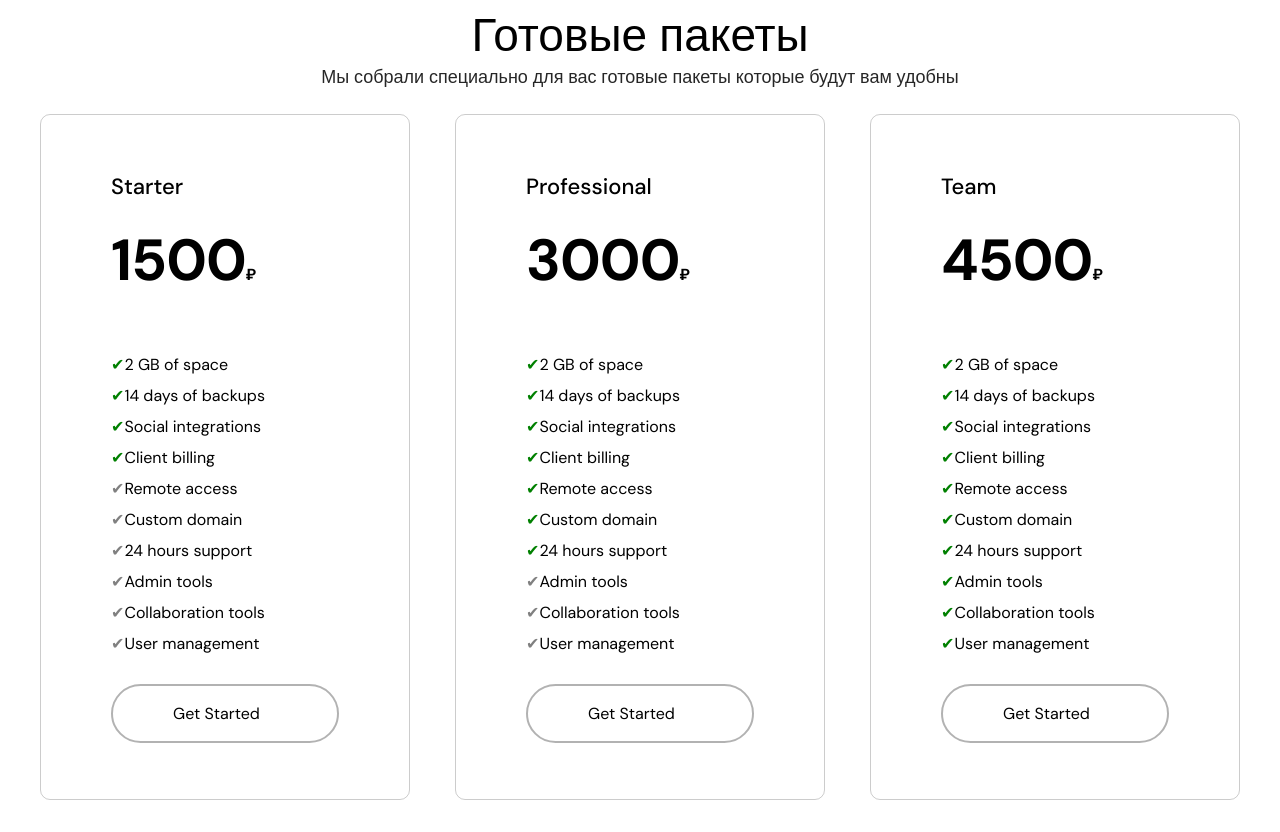
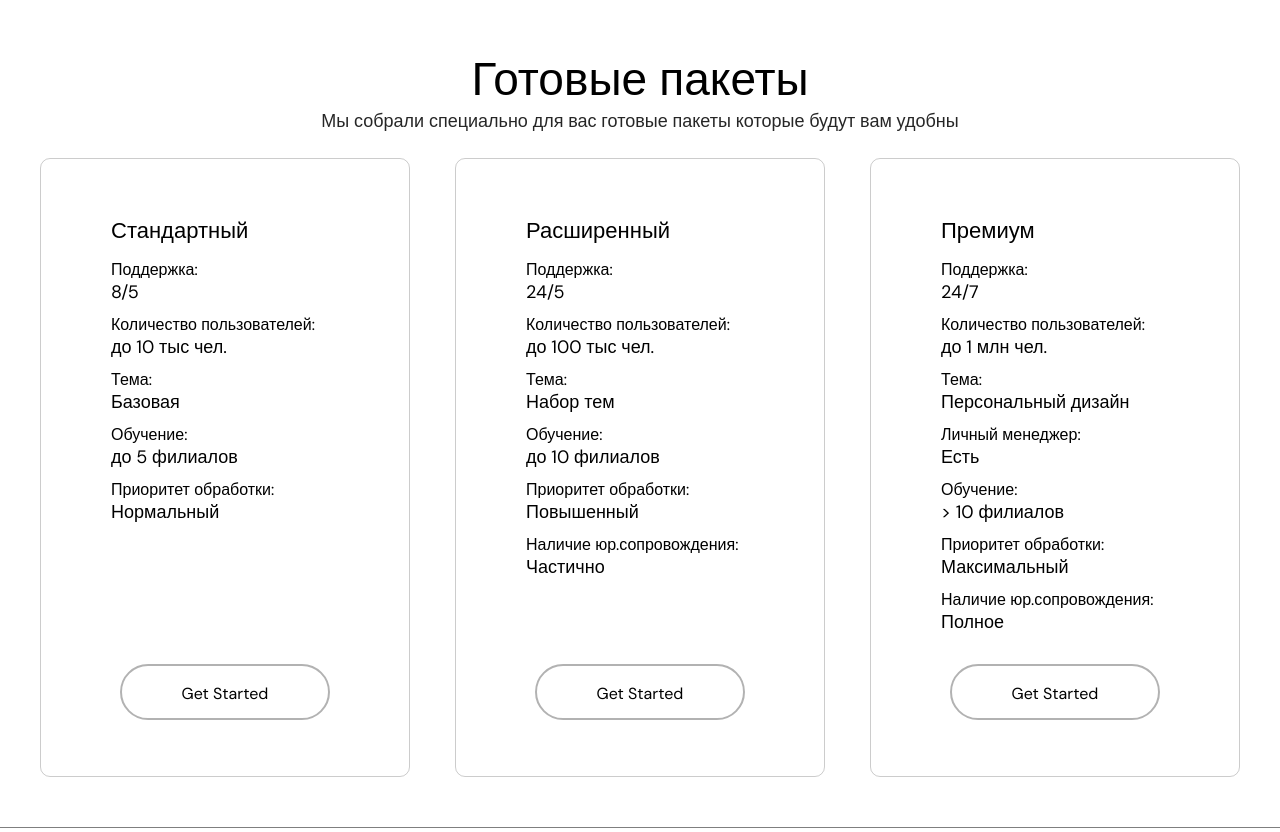
Before and after one commit to skr1pmen/AutoDebt, a plain HTML site: page index.html in a window 1280 px wide. Shown: the part 2831-3663 px from the top of the page. Drawn offline with Linux system fonts and the light colour scheme.

Commit message:
bug fixed

```diff
--- a/assets/css/style.css
+++ b/assets/css/style.css
@@ -306,6 +306,9 @@ nav{
     transform: translate(15%, 0);
     opacity: 0;
     transition: .6s linear;
+    display: grid;
+    grid-template-areas: "text""btn";
+    grid-template-rows: auto 86px;
 }
 .package.active{
     transform: translate(0, 0);
@@ -317,14 +320,12 @@ ul{
     display: flex;
     gap: 10px;
     flex-direction: column;
+    grid-area: text;
 }
-.check:before{
-    content: '✔';
-    color: green;
-}
-li:before{
-    content: '✔';
-    color: gray;
+li span{
+    display: flex;
+    justify-content: start;
+    font-size: 18px;
 }
 .package_text{
     display: flex;
@@ -332,6 +333,7 @@ li:before{
     justify-content: start;
     align-items: start;
     flex-direction: column;
+    grid-area: text;
 }
 .package_title{
     color: #000;
@@ -341,19 +343,6 @@ li:before{
     font-weight: 500;
     line-height: 32px;
 }
-.package_price{
-    color: #000;
-    text-align: center;
-    font-family: "DM Sans", sans-serif;
-    font-size: 58px;
-    font-style: normal;
-    font-weight: 700;
-    line-height: 70px;
-    letter-spacing: -1px;
-}
-.package_price span{
-    font-size: 16px;
-}
 .package_btn{
     display: block;
     padding: 17px 60px;
@@ -361,6 +350,7 @@ li:before{
     border-radius: 100px;
     border: 2px solid rgba(0, 0, 0, 0.3);
     cursor: pointer;
+    grid-area: btn;
 }
 footer{
     margin-top: 50px;
--- a/index.html
+++ b/index.html
@@ -52,18 +52,23 @@
                 </div>
                 <div class="question_block animItems animStop">
                     <div class="number">02</div>
-                    <div class="question">Текст вопроса</div>
-                    <div class="answer">Lorem ipsum dolor sit amet, consectetur adipisicing elit. Consectetur consequatur earum exercitationem magnam quasi quos.</div>
+                    <div class="question">Вы помогаете взыскать долги законным способом?</div>
+                    <div class="answer">Да. Наша система помогает взыскать деньгитолько законным способом. С помощью оптимизации работы с  судебными приставами.</div>
                 </div>
                 <div class="question_block animItems animStop">
                     <div class="number">03</div>
-                    <div class="question">Lorem ipsum.</div>
-                    <div class="answer">Lorem ipsum dolor sit amet, consectetur adipisicing elit. Blanditiis esse eveniet magnam nesciunt! Aspernatur aut blanditiis dolores ducimus eius inventore nisi recusandae repellat sed totam?</div>
+                    <div class="question">Вы коллекторы?</div>
+                    <div class="answer">Нет, мы не коллекторы. :) Мы IT.</div>
                 </div>
                 <div class="question_block animItems animStop">
                     <div class="number">04</div>
-                    <div class="question">Lorem ipsum dolor sit amet, consectetur adipisicing.</div>
-                    <div class="answer">Lorem ipsum dolor sit amet, consectetur adipisicing elit. Blanditiis esse eveniet magnam nesciunt! Aspernatur aut blanditiis dolores ducimus eius inventore nisi recusandae repellat sed totam?</div>
+                    <div class="question">Вы обучаете работе с вашей программой?</div>
+                    <div class="answer">Да, конечно. Группа наших специалистов будет выезжать к вам на объект и обучать ваших сотрудников.</div>
+                </div>
+                <div class="question_block animItems animStop">
+                    <div class="number">05</div>
+                    <div class="question">Как быстро окупается?</div>
+                    <div class="answer">Зависит от количества ваших должников.</div>
                 </div>
             </div>
         </div>
@@ -117,58 +122,43 @@
             <div class="packages">
                 <div class="package animItems animStop">
                     <div class="package_text">
-                        <div class="package_title">Starter</div>
-                        <div class="package_price">1500<span>₽</span></div>
+                        <div class="package_title">Стандартный</div>
                     </div>
                     <ul>
-                        <li class="check">2 GB of space</li>
-                        <li class="check">14 days of backups</li>
-                        <li class="check">Social integrations</li>
-                        <li class="check">Client billing</li>
-                        <li>Remote access</li>
-                        <li>Custom domain</li>
-                        <li>24 hours support</li>
-                        <li>Admin tools</li>
-                        <li>Collaboration tools</li>
-                        <li>User management</li>
+                        <li>Поддержка: <span>8/5</span></li>
+                        <li>Количество пользователей: <span>до 10 тыс чел.</span></li>
+                        <li>Тема: <span>Базовая</span></li>
+                        <li>Обучение: <span>до 5 филиалов</span></li>
+                        <li>Приоритет обработки: <span>Нормальный</span></li>
                     </ul>
                     <a href="" class="package_btn">Get Started</a>
                 </div>
                 <div class="package animItems animStop">
                     <div class="package_text">
-                        <div class="package_title">Professional</div>
-                        <div class="package_price">3000<span>₽</span></div>
+                        <div class="package_title">Расширенный</div>
                     </div>
                     <ul>
-                        <li class="check">2 GB of space</li>
-                        <li class="check">14 days of backups</li>
-                        <li class="check">Social integrations</li>
-                        <li class="check">Client billing</li>
-                        <li class="check">Remote access</li>
-                        <li class="check">Custom domain</li>
-                        <li class="check">24 hours support</li>
-                        <li>Admin tools</li>
-                        <li>Collaboration tools</li>
-                        <li>User management</li>
+                        <li>Поддержка: <span>24/5</span></li>
+                        <li>Количество пользователей: <span>до 100 тыс чел.</span></li>
+                        <li>Тема: <span>Набор тем</span></li>
+                        <li>Обучение: <span>до 10 филиалов</span></li>
+                        <li>Приоритет обработки: <span>Повышенный</span></li>
+                        <li>Наличие юр.сопровождения: <span>Частично</span></li>
                     </ul>
                     <a href="" class="package_btn">Get Started</a>
                 </div>
                 <div class="package animItems animStop">
                     <div class="package_text">
-                        <div class="package_title">Team</div>
-                        <div class="package_price">4500<span>₽</span></div>
+                        <div class="package_title">Премиум</div>
                     </div>
                     <ul>
-                        <li class="check">2 GB of space</li>
-                        <li class="check">14 days of backups</li>
-                        <li class="check">Social integrations</li>
-                        <li class="check">Client billing</li>
-                        <li class="check">Remote access</li>
-                        <li class="check">Custom domain</li>
-                        <li class="check">24 hours support</li>
-                        <li class="check">Admin tools</li>
-                        <li class="check">Collaboration tools</li>
-                        <li class="check">User management</li>
+                        <li>Поддержка: <span>24/7</span></li>
+                        <li>Количество пользователей: <span>до 1 млн чел.</span></li>
+                        <li>Тема: <span>Персональный дизайн</span></li>
+                        <li>Личный менеджер: <span>Есть</span></li>
+                        <li>Обучение: <span>> 10 филиалов</span></li>
+                        <li>Приоритет обработки: <span>Максимальный</span></li>
+                        <li>Наличие юр.сопровождения: <span>Полное</span></li>
                     </ul>
                     <a href="" class="package_btn">Get Started</a>
                 </div>
```
